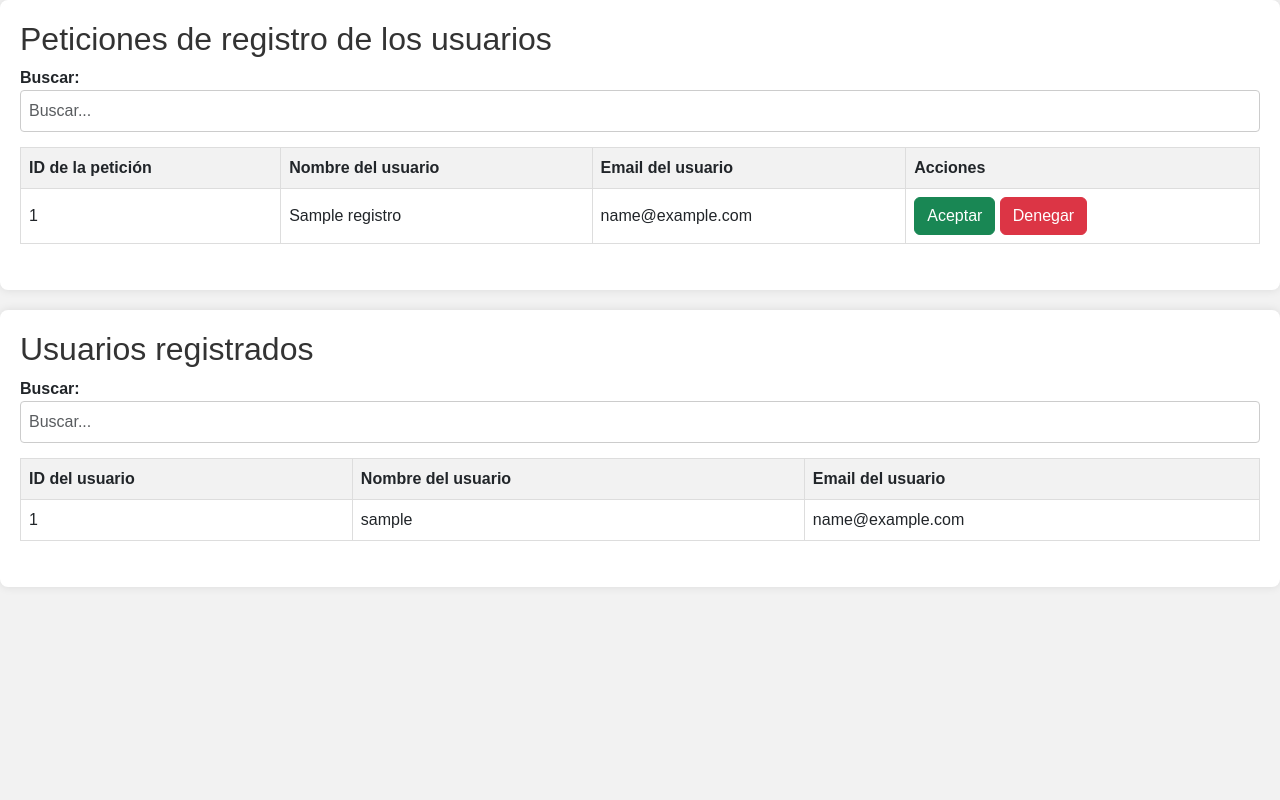
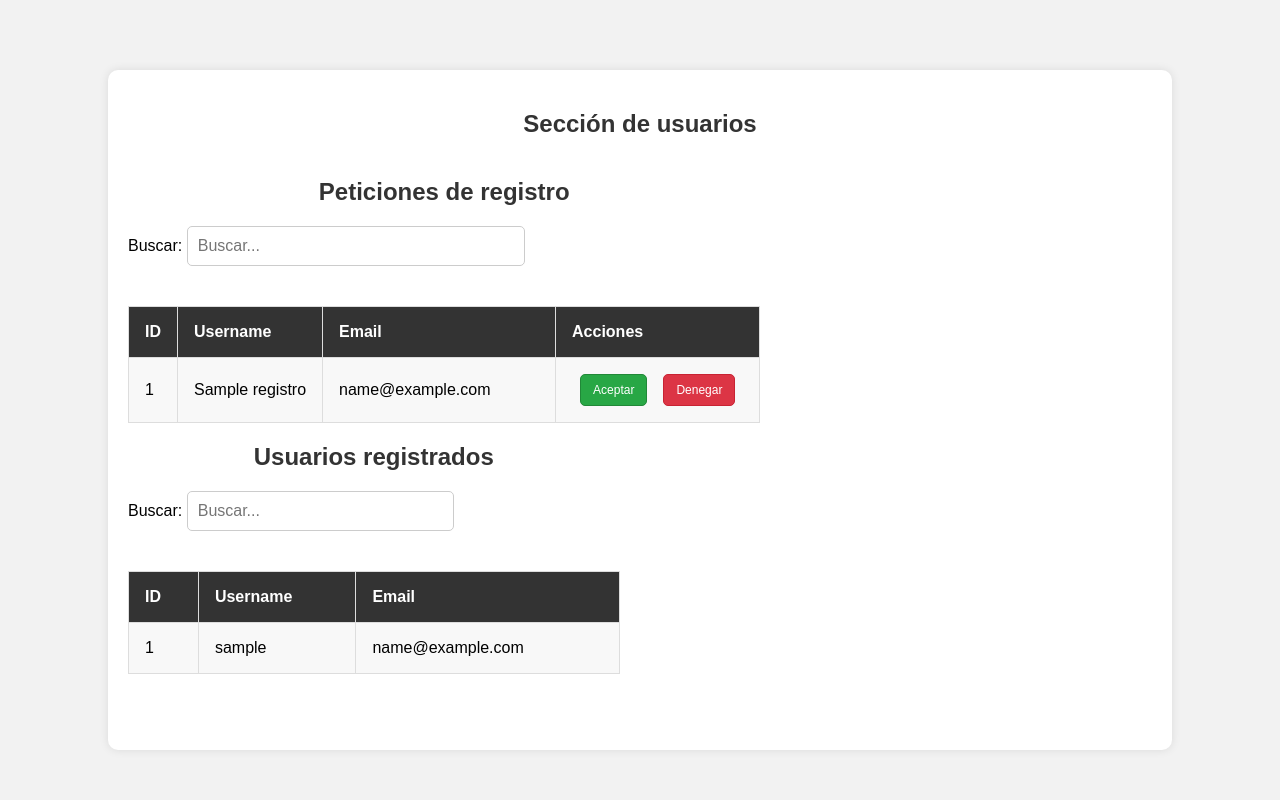
Before and after one commit to IkerCG2003/MyNetflix_Iker, a PHP site: page /view/admin.php in a window 1280 px wide. Run offline with PHP 8.4, Linux system fonts and the light colour scheme; tables that the repository leaves empty or names only in its code hold one stand-in row (values such as "Sample post"); some libraries are stand-ins or nearby versions.

Commit message:
Gestión de usuarios terminada

```diff
--- a/css/admin.css
+++ b/css/admin.css
@@ -1,81 +1,167 @@
+/* Reset de estilos generales */
 body {
     font-family: Arial, sans-serif;
+    display: flex;
+    justify-content: center;
+    align-items: center;
+    height: 100vh;
     margin: 0;
-    padding: 0;
     background-color: #f2f2f2;
 }
 
-section {
-    margin-bottom: 20px;
+/* Contenedor principal */
+.container {
+    width: 80%;
     background-color: #fff;
+    border-radius: 10px;
+    box-shadow: 0 0 10px rgba(0, 0, 0, 0.1);
     padding: 20px;
-    border-radius: 8px;
-    box-shadow: 0 0 10px rgba(0, 0, 0, 0.1);
+    margin-top: 20px;
 }
 
+/* Títulos */
 h2 {
+    text-align: center;
     color: #333;
 }
 
-form {
-    margin-bottom: 15px;
+/* Filas y columnas flexibles */
+.row {
+    display: flex;
+    justify-content: space-between;
+    flex-wrap: wrap;
 }
 
-label {
-    font-weight: bold;
-    margin-right: 10px;
+.column-2 {
+    width: 48%;
+    margin-bottom: 20px;
+    box-sizing: border-box;
 }
 
-input[type="text"] {
-    padding: 8px;
-    border: 1px solid #ccc;
-    border-radius: 4px;
+.section {
+    margin-top: 20px;
 }
 
-table {
+/* Estilos para la tabla */
+.table-container {
+    max-height: 50vh;
+    overflow-y: auto;
+    scrollbar-width: thin;
+}
+
+.table-section {
     width: 100%;
     border-collapse: collapse;
-    margin-top: 15px;
+    margin-top: 10px;
+    font-size: 16px;
+    background-color: #fff;
 }
 
-th, td {
+.table-section th, .table-section td {
+    padding: 16px;
+    text-align: left;
     border: 1px solid #ddd;
-    padding: 8px;
-    text-align: left;
 }
 
-th {
-    background-color: #f2f2f2;
+.table-section th {
+    background-color: #333;
+    color: #fff;
 }
 
-tbody tr:nth-child(even) {
-    background-color: #f9f9f9;
+.table-section tbody tr:nth-child(odd) {
+    background-color: #f8f8f8;
 }
 
-/* Add this to your CSS file */
-
-.pagination {
-    list-style: none;
-    display: flex;
-    gap: 5px;
-    margin-top: 10px;
+.table-section tbody tr:nth-child(even) {
+    background-color: #ddd;
 }
 
-.pagination li {
-    display: inline-block;
-    margin: 0;
-    padding: 5px 10px;
-    background-color: #f1f1f1;
-    border: 1px solid #ddd;
-    cursor: pointer;
+.table-section tbody tr:hover {
+    background-color: #ccc;
 }
 
-.pagination li a {
-    text-decoration: none;
-    color: #333;
+/* Estilos específicos para celdas de la tabla */
+.acciones {
+    width: 160px;
 }
 
-.pagination li a.active {
-    background-color: #4CAF50;
-    color: white;
+.email {
+    width: 200px;
 }
+
+/* Estilos para formularios y botones */
+form {
+    margin-bottom: 20px;
+}
+
+.form-control {
+    width: 50%;
+    padding: 10px;
+    margin-bottom: 10px;
+    font-size: 16px;
+    border: 1px solid #ccc;
+    border-radius: 5px;
+}
+
+.form-control:focus {
+    border-color: #28a745;
+    box-shadow: 0 0 5px rgba(40, 167, 69, 0.5);
+}
+
+/* Estilos para la barra de desplazamiento en navegadores WebKit */
+.table-container::-webkit-scrollbar {
+    width: 10px;
+}
+
+.table-container::-webkit-scrollbar-thumb {
+    background-color: #ddd;
+    border-radius: 5px;
+}
+
+.table-container::-webkit-scrollbar-track {
+    background-color: transparent;
+}
+
+/* Sección específica con altura del 80% */
+#seccion_usuarios {
+    height: 80%;
+}
+
+/* Estilos para los botones */
+.btn-container {
+    display: flex;
+    justify-content: center;
+}
+
+.btn {
+    display: inline-block;
+    padding: 8px 12px;
+    margin: 0 8px;
+    font-size: 12px;
+    text-align: center;
+    text-decoration: none;
+    cursor: pointer;
+    border-radius: 5px;
+    transition: background-color 0.3s ease;
+}
+
+.btn-success {
+    background-color: #28a745;
+    color: #fff;
+    border: 1px solid #218838;
+}
+
+.btn-danger {
+    background-color: #dc3545;
+    color: #fff;
+    border: 1px solid #c82333;
+}
+
+/* Cambios en el estilo de hover para los botones */
+.btn:hover {
+    background-color: #218838;
+}
+
+.btn-danger:hover {
+    background-color: #c82333;
+}
--- a/herramientas/conexion.php
+++ b/herramientas/conexion.php
@@ -2,7 +2,7 @@
     $dbserver = "localhost"; // Servidor
     $dbusername = "root"; // Nombre de usuario
     $dbpassword = ""; // Contraseña del usuario
-    $dbbasedatos = "db_mynetflix"; // Base de datos a la que nos queremos conectar
+    $dbbasedatos = "bd_mynetflix"; // Base de datos a la que nos queremos conectar
 
     // Con el bloque Try / Catch buscamos errores.
     try
--- a/js/peticiones.js
+++ b/js/peticiones.js
@@ -1,20 +1,23 @@
-const buscar_user = document.getElementById("buscar_peticiones");
+const buscar_peticiones = document.getElementById("buscar_peticiones");
 
-buscar_user.addEventListener("keyup", () => {
-    const valor = buscar_user.value;
-    if (valor == "") {
-        ListarPeticiones('');
-    } else {
-        ListarPeticiones(valor);
-    }
+buscar_peticiones.addEventListener("keyup", () => {
+    const valor = buscar_peticiones.value;
+    ListarPeticiones(valor);
 });
 
 ListarPeticiones('');
+
+// Llamada a ListarPeticiones cada 5 segundos
+setInterval(function () {
+    ListarPeticiones(buscar_peticiones.value);
+}, 5000);
 
 function ListarPeticiones(valor) {
     var resultado = document.getElementById('resultado_registro_usuarios');
     var formdata = new FormData();
     formdata.append('busqueda', valor);
+    formdata.append('registrosPorPagina', 5);
+
     var ajax = new XMLHttpRequest();
     ajax.open('POST', '../listar/listarpeticiones.php');
     ajax.onload = function () {
@@ -30,8 +33,12 @@ function ListarPeticiones(valor) {
                     tabla += "<td>" + item.nombre_user + "</td>";
                     tabla += "<td>" + item.email_user + "</td>";
                     tabla += "<td>";
+                    tabla += "<div class='button-container'>";
+                    tabla += "<div class='btn-container'>";
                     tabla += "<button type='button' class='btn btn-success' onclick='Aceptar(" + JSON.stringify(item) + ")'>Aceptar</button>";
-                    tabla += " <button type='button' class='btn btn-danger' onclick='Denegar(" +  JSON.stringify(item) + ")'>Denegar</button>";
+                    tabla += "<button type='button' class='btn btn-danger' onclick='Denegar(" + JSON.stringify(item) + ")'>Denegar</button>";
+                    tabla += "</div>";
+                    tabla += "</div>";
                     tabla += "</td></tr>";
                 });
                 resultado.innerHTML = tabla;
@@ -42,46 +49,3 @@ function ListarPeticiones(valor) {
     };
     ajax.send(formdata);
 }
-
-function Aceptar(item) {
-    EnviarAccion(item, 'aceptar');
-}
-
-function Denegar(item) {
-    console.log(item);
-    EnviarAccion(item, 'denegar');
-}
-
-function EnviarAccion(item, accion) {
-    var formdata = new FormData();
-    formdata.append('item', JSON.stringify(item));
-
-    var ajax = new XMLHttpRequest();
-    ajax.open('POST', '../validaciones/registros/' + accion + '.php');
-    ajax.onload = function () {
-        if (ajax.status == 200) {
-            var json = JSON.parse(ajax.responseText);
-
-            if (json.success) {
-                history.pushState({}, null, '?message=user' + accion);
-                if (accion === 'aceptar' || accion === 'denegar') {
-                    ListarPeticiones('');
-                }
-            } else {
-                alert('Error al ' + accion + ' el usuario. Mensaje: ' + json.message);
-            }
-        } else {
-            console.error('Error en la solicitud AJAX.');
-        }
-    };
-
-    ajax.send(formdata);
-}
-
-// Función para realizar la actualización periódica
-function actualizarTablaPeriodicamente() {
-    ListarPeticiones('');
-}
-
-// Actualizar cada 2 segundos
-setInterval(actualizarTablaPeriodicamente, 2000);
--- a/js/usuarios.js
+++ b/js/usuarios.js
@@ -1,8 +1,8 @@
-const buscar_peticiones = document.getElementById("buscar_user");
+const buscar_user = document.getElementById("buscar_user");
 
-buscar_peticiones.addEventListener("keyup", () =>
+buscar_user.addEventListener("keyup", () =>
 {
-    const valor = buscar_peticiones.value;
+    const valor = buscar_user.value;
     if (valor == "")
     {
         ListarUsers('');
--- a/view/admin.php
+++ b/view/admin.php
@@ -10,8 +10,6 @@ include_once('../herramientas/conexion.php');
     <meta name="viewport" content="width=device-width, initial-scale=1.0">
     <!-- Sweet Alert -->
     <script src="https://cdn.jsdelivr.net/npm/sweetalert2@11"></script>
-    <!-- Bootstrap -->
-    <link href="https://cdn.jsdelivr.net/npm/bootstrap@5.3.2/dist/css/bootstrap.min.css" rel="stylesheet" integrity="sha384-T3c6CoIi6uLrA9TneNEoa7RxnatzjcDSCmG1MXxSR1GAsXEV/Dwwykc2MPK8M2HN" crossorigin="anonymous">
     <!-- CSS -->
     <link rel="stylesheet" href="../css/admin.css">
     <title>Página del administrador</title>
@@ -52,9 +50,13 @@ include_once('../herramientas/conexion.php');
         }
     ?>
 
+    <div class="container" id="seccion_usuarios">
+        <h2>Sección de usuarios</h2>
+        <div class="row">
+            <div class="coulmn-2">
                 <section id="peticiones_usuarios">
                     <div>
-            <h2>Peticiones de registro de los usuarios</h2>
+                        <h2>Peticiones de registro</h2>
                     </div>
 
                     <div>
@@ -66,27 +68,25 @@ include_once('../herramientas/conexion.php');
                         </form>
                     </div>
 
-        <div>
-            <table>
+                    <div class="table-container">
+                        <table class="table-section">
                             <thead>
                                 <tr>
-                        <th>ID de la petición</th>
-                        <th>Nombre del usuario</th>
-                        <th>Email del usuario</th>
-                        <th>Acciones</th>
+                                    <th>ID</th>
+                                    <th>Username</th>
+                                    <th class="email">Email</th>
+                                    <th class="acciones">Acciones</th>
                                 </tr>
                             </thead>
 
                             <tbody id="resultado_registro_usuarios"></tbody>
                         </table>
                     </div>
+                </section>
+            </div>
 
-        <div>
-            <ul id="pagination_peticiones" class="pagination"></ul>
-        </div>
-    </section>
-
-    <section id="usuarios_registrados">
+            <div class="column-2">
+                <section id="usuarios_registrados" class="section">
                     <div>
                         <h2>Usuarios registrados</h2>
                     </div>
@@ -100,24 +100,24 @@ include_once('../herramientas/conexion.php');
                         </form>
                     </div>
 
-        <div>
-            <table>
+                    <div class="table-container">
+                        <table class="table-section">
                             <thead>
                                 <tr>
-                        <th>ID del usuario</th>
-                        <th>Nombre del usuario</th>
-                        <th>Email del usuario</th>
+                                    <th>ID</th>
+                                    <th>Username</th>
+                                    <th>Email</th>
                                 </tr>
                             </thead>
 
                             <tbody id="resultado_usuarios_registrados"></tbody>
                         </table>
                     </div>
+                </section>
+            </div>
+        </div>
+    </div>
 
-        <div>
-            <ul id="pagination_usuarios" class="pagination"></ul>
-        </div>
-    </section>
 
     <script src="../js/peticiones.js"></script>
     <script src="../js/usuarios.js"></script>
```
Lines whose indentation alone changed are shown as unchanged.
